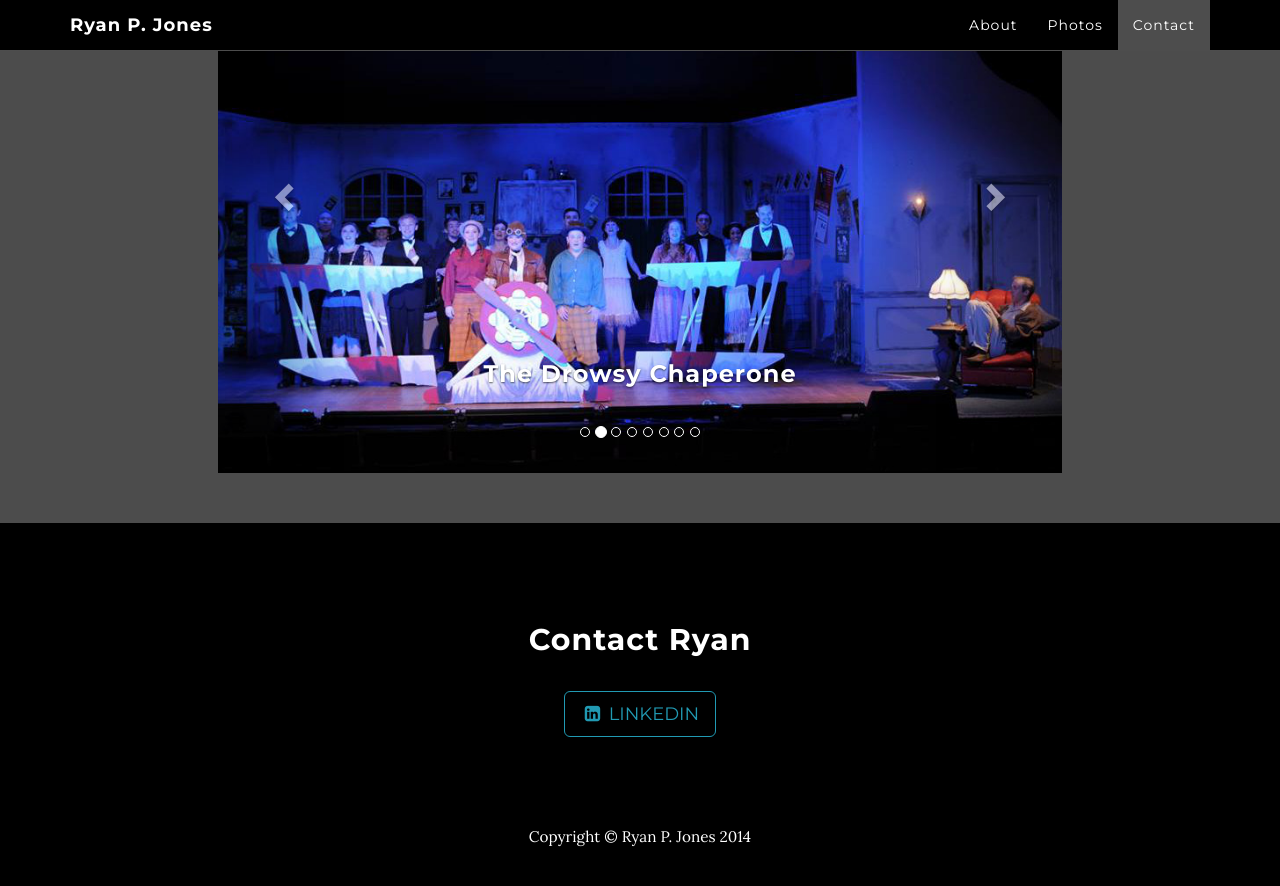
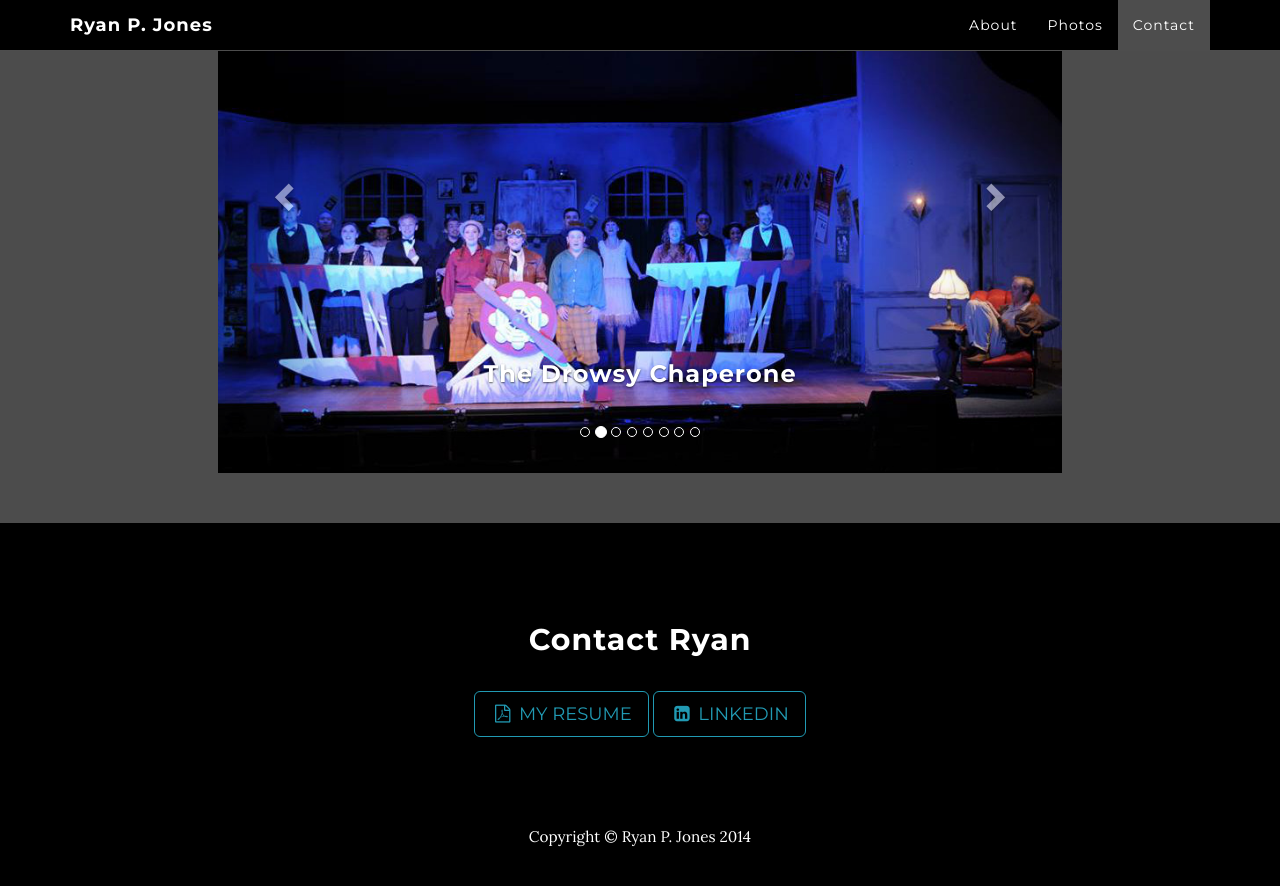
Before and after one commit to ryanpjones/ryanpjones.github.io, a Jekyll site: the page built from index.html, in a window 1280 px wide and 900 px high, scrolled down 2501 px. Shown: the top 886 px of the window. Built offline with Jekyll 4.4.1, drawn with Linux system fonts in a browser that asks for light colours; nearby versions of some CDN libraries.

Commit message:
Add resume link to contact section

```diff
--- a/_includes/contact.md
+++ b/_includes/contact.md
@@ -1,7 +1,10 @@
 Contact Ryan
 ------------
 
-
+<!-- Resume button -->
+<a href="/download/Ryan-P-Jones_Resume_8-25-14.pdf" target="_blank" class="btn btn-default btn-lg">
+<i class="fa fa-file-pdf-o fa-fw"></i> My Resume
+</a>
 <!-- Linked in button -->
 <a href="http://www.linkedin.com/pub/ryan-p-jones/30/566/964/" class="btn btn-default btn-lg" target="_blank">
 <i class="fa fa-linkedin-square fa-fw"></i> LinkedIn
```
